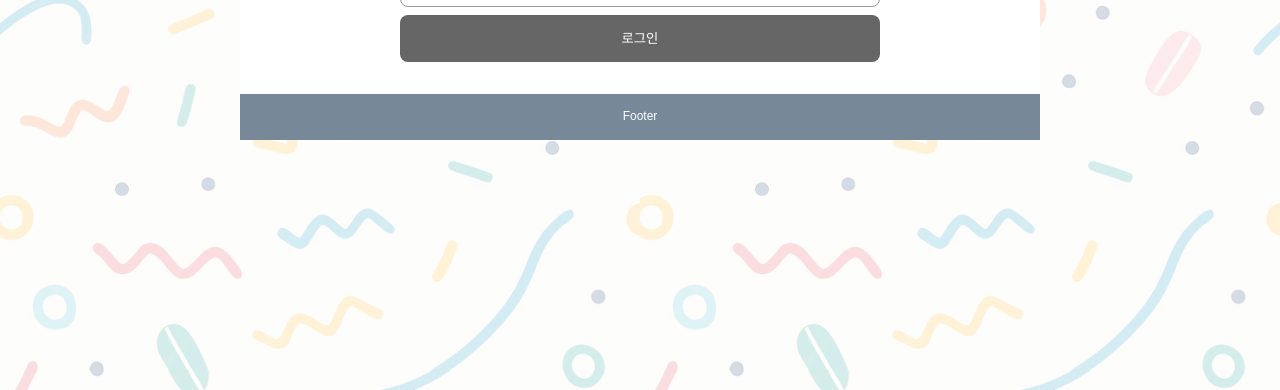
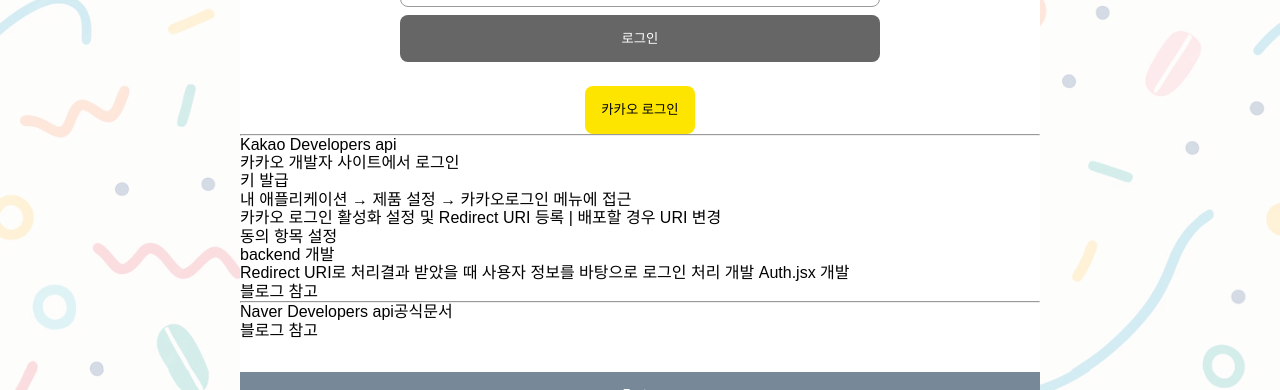
Before and after one commit to carrepe/test_front, a React (Vite) app: page /login in a window 1280 px wide. Shown: the part 270-660 px from the top of the page. Built offline with nearby package versions, Linux system fonts and the light colour scheme; no server answers; a small style sheet from the web is missing.

Commit message:
카카오 로그인 기능

```diff
--- a/src/App.jsx
+++ b/src/App.jsx
@@ -8,6 +8,7 @@
 import EditPost from "./pages/EditPost";
 import UserPage from "./pages/UserPage";
 import EditUserPage from "./pages/EditUserPage";
+import Auth from "./services/Auth";
 
 export default function App() {
 	return (
@@ -20,6 +21,7 @@
 				<Route path="create" element={<CreatePost />} />
 				<Route path="edit/:postId" element={<EditPost />} />
 				<Route path="userpage/:userinfo" element={<UserPage />} />
+				<Route path="/auth/kakao" element={<Auth />} />
 				<Route
 					path="updataUserInfo/:userinfo"
 					element={<EditUserPage />}
--- a/src/components/UserImage.jsx
+++ b/src/components/UserImage.jsx
@@ -1,10 +1,19 @@
 import style from "../styles/UserImage.module.css";
 const API_URL = import.meta.env.VITE_API_URL;
+
 export default function UserImage({ userImage, username }) {
 	return (
 		<div className={style.userimg}>
 			{userImage ? (
-				<img src={`${API_URL}/uploads/${userImage}`} alt={username} />
+				userImage.startsWith("http://k.kakaocdn.net") ||
+				userImage.startsWith("https://k.kakaocdn.net") ? (
+					<img src={userImage} alt={username} />
+				) : (
+					<img
+						src={`${API_URL}/uploads/${userImage}`}
+						alt={username}
+					/>
+				)
 			) : (
 				<img src="/user-profile.png" alt={username} />
 			)}
--- /dev/null
+++ b/src/hooks/useForm.js
@@ -0,0 +1,69 @@
+import { useState } from "react";
+
+export const useForm = (initialState) => {
+	const [values, setValues] = useState(initialState);
+
+	const handleChange = (e) => {
+		const { name, value } = e.target;
+		setValues((prev) => ({
+			...prev,
+			[name]: value,
+		}));
+	};
+
+	return [values, handleChange];
+};
+
+export const validateForm = (username, password, passwordCheck) => {
+	if (!/^[a-zA-Z][a-zA-Z0-9]{3,}$/.test(username)) {
+		return "아이디는 4자 이상이어야 하며 영어로 시작해야 합니다.";
+	}
+	if (password.length < 4) {
+		return "비밀번호는 4자 이상이어야 합니다.";
+	}
+	if (password !== passwordCheck) {
+		return "비밀번호와 비밀번호 확인이 일치하지 않습니다.";
+	}
+	return null;
+};
+
+export const registerUser = async (username, password, API_URL) => {
+	try {
+		const response = await fetch(`${API_URL}/auth/register`, {
+			method: "POST",
+			body: JSON.stringify({ username, password }),
+			headers: {
+				"Content-Type": "application/json",
+			},
+		});
+		return response;
+	} catch (err) {
+		console.log(err);
+		throw new Error("서버 오류가 발생했습니다. 나중에 다시 시도해주세요.");
+	}
+};
+
+export const validateLogin = (username, password) => {
+	if (!username || !password) {
+		return "아이디와 패스워드를 입력해주세요.";
+	}
+	return null;
+};
+
+export const loginUser = async (username, password, API_URL) => {
+	const response = await fetch(`${API_URL}/auth/login`, {
+		method: "POST",
+		body: JSON.stringify({ username, password }),
+		headers: {
+			"Content-Type": "application/json",
+		},
+		credentials: "include",
+	});
+
+	if (!response.ok) {
+		const data = await response.json();
+		throw new Error(data.message || "로그인에 실패했습니다.");
+	}
+
+	return response.json();
+};
--- a/src/pages/CreatePost.jsx
+++ b/src/pages/CreatePost.jsx
@@ -6,7 +6,7 @@
 const API_URL = import.meta.env.VITE_API_URL;
 
 // 커스텀 훅으로 분리하여 재사용해보세요
-const useForm = (initialState) => {
+const usePostForm = (initialState) => {
 	const [values, setValues] = useState(initialState);
 
 	const handleChange = useCallback((e) => {
@@ -36,7 +36,7 @@
 
 export default function CreatePost() {
 	const [{ title, summary, files, content }, handleChange, setFormValues] =
-		useForm({
+		usePostForm({
 			title: "",
 			summary: "",
 			files: "",
--- a/src/pages/EditPost.jsx
+++ b/src/pages/EditPost.jsx
@@ -6,7 +6,7 @@
 const API_URL = import.meta.env.VITE_API_URL;
 
 // 커스텀 훅으로 분리하여 재사용해보세요
-const useForm = (initialState) => {
+const usePostForm = (initialState) => {
 	const [values, setValues] = useState(initialState);
 	const [errors, setErrors] = useState({});
 
@@ -53,7 +53,7 @@
 		setFormValues,
 		errors,
 		setErrors,
-	] = useForm({
+	] = usePostForm({
 		title: "",
 		summary: "",
 		files: "",
--- a/src/pages/LoginPage.jsx
+++ b/src/pages/LoginPage.jsx
@@ -1,38 +1,9 @@
-import { useState, useCallback } from "react";
+import { useState } from "react";
 import { useNavigate } from "react-router-dom";
 import style from "../styles/LoginPage.module.css";
+import { useForm, validateLogin, loginUser } from "../hooks/useForm";
 
 const API_URL = import.meta.env.VITE_API_URL;
-
-// 커스텀 훅으로 분리하여 재사용해보세요
-const useForm = (initialState) => {
-	const [values, setValues] = useState(initialState);
-
-	const handleChange = useCallback((e) => {
-		const { name, value } = e.target;
-		setValues((prev) => ({ ...prev, [name]: value }));
-	}, []);
-
-	return [values, handleChange];
-};
-
-const loginUser = async (username, password) => {
-	const response = await fetch(`${API_URL}/auth/login`, {
-		method: "POST",
-		body: JSON.stringify({ username, password }),
-		headers: {
-			"Content-Type": "application/json",
-		},
-		credentials: "include",
-	});
-
-	if (!response.ok) {
-		const data = await response.json();
-		throw new Error(data.message || "로그인에 실패했습니다.");
-	}
-
-	return response.json();
-};
 
 export default function LoginPage() {
 	const [{ username, password }, handleChange] = useForm({
@@ -44,13 +15,14 @@
 
 	const handleSubmit = async (e) => {
 		e.preventDefault();
-		if (!username || !password) {
-			setError("아이디와 패스워드를 입력해주세요.");
+		const validationError = validateLogin(username, password);
+		if (validationError) {
+			setError(validationError);
 			return;
 		}
 
 		try {
-			await loginUser(username, password);
+			await loginUser(username, password, API_URL);
 			navigate("/");
 		} catch (error) {
 			console.error(error);
@@ -58,7 +30,21 @@
 		}
 	};
 
+	// 환경변수 가져오기
+	const REST_API_KEY = import.meta.env.VITE_KAKAO_REST_API_KEY;
+	const REDIRECT_URI = import.meta.env.VITE_KAKAO_REDIRECT_URI;
+
+	// 카카오 로그인 인증 코드 요청
+	const link = `https://kauth.kakao.com/oauth/authorize?client_id=${REST_API_KEY}&redirect_uri=${REDIRECT_URI}&response_type=code`;
+	console.log(link);
+
+	const kakaoLoginHandler = () => {
+		console.log("카카오 로그인");
+		window.location.href = link;
+	};
+
 	return (
+		<>
 			<form className={style.LoginPage} onSubmit={handleSubmit}>
 				<h2>로그인 페이지</h2>
 				<input
@@ -78,5 +64,80 @@
 				{error && <div className={style.error}>{error}</div>}
 				<button type="submit">로그인</button>
 			</form>
+
+			{/* 카카오 로그인 */}
+			<div className={style.LoginContainer}>
+				<button
+					className={style.kakaoLogin}
+					onClick={kakaoLoginHandler}
+				>
+					카카오 로그인
+				</button>
+			</div>
+			<hr />
+			{/* 참고자료 */}
+			<div>
+				Kakao Developers api
+				<ol
+					style={{
+						listStyle: "outside",
+						listStyleType: "dominantBaseline",
+					}}
+				>
+					<li>
+						<a href="https://developers.kakao.com/">
+							카카오 개발자 사이트
+						</a>
+						에서 로그인
+					</li>
+					<li>키 발급</li>
+					<li>
+						내 애플리케이션 → 제품 설정 →{" "}
+						<a href="https://developers.kakao.com/console/app/1085947/product/login">
+							카카오로그인 메뉴에 접근
+						</a>
+					</li>
+					<li>
+						카카오 로그인 활성화 설정 및 Redirect URI 등록 | 배포할
+						경우 URI 변경
+					</li>
+					<li>동의 항목 설정</li>
+					<li>backend 개발</li>
+					<li>
+						Redirect URI로 처리결과 받았을 때 사용자 정보를 바탕으로
+						로그인 처리 개발 Auth.jsx 개발
+					</li>
+				</ol>
+			</div>
+			<div>
+				<a
+					target="_blank"
+					rel="noopener noreferrer"
+					href="https://velog.io/@rmdnps10/React-KAKAO-%EC%86%8C%EC%85%9C-%EB%A1%9C%EA%B7%B8%EC%9D%B8-%EA%B5%AC%ED%98%84"
+				>
+					블로그 참고
+				</a>
+			</div>
+			<hr />
+			<p>
+				Naver Developers api
+				<a
+					target="_blank"
+					rel="noopener noreferrer"
+					href="https://developers.naver.com/docs/login/api/api.md#%EB%A1%9C%EA%B7%B8%EC%9D%B8"
+				>
+					공식문서
+				</a>
+			</p>
+			<p>
+				<a
+					target="_blank"
+					rel="noopener noreferrer"
+					href="https://choijying21.tistory.com/entry/%EB%A6%AC%EC%95%A1%ED%8A%B8-%EB%84%A4%EC%9D%B4%EB%B2%84-%EC%86%8C%EC%85%9C%EB%A1%9C%EA%B7%B8%EC%9D%B8-%EA%B5%AC%ED%98%84%ED%95%98%EA%B8%B0%ED%94%84%EB%A1%A0%ED%8A%B8-%EB%B6%80%EB%B6%84-%EB%84%A4%EC%95%84%EB%A1%9C"
+				>
+					블로그 참고
+				</a>
+			</p>
+		</>
 	);
 }
--- /dev/null
+++ b/src/services/Auth.jsx
@@ -0,0 +1,136 @@
+import { useEffect } from "react";
+import { useNavigate } from "react-router-dom";
+import { useDispatch } from "react-redux";
+import { setUserAllInfo } from "../store/userStore";
+
+function Auth() {
+	const REST_API_KEY = import.meta.env.VITE_KAKAO_REST_API_KEY;
+	const REDIRECT_URI = import.meta.env.VITE_KAKAO_REDIRECT_URI;
+	const API_URL = import.meta.env.VITE_API_URL;
+
+	const navigate = useNavigate();
+	const dispatch = useDispatch();
+
+	const getToken = async (code) => {
+		if (!code) {
+			throw new Error("인증코드가 없습니다.");
+		}
+
+		try {
+			const response = await fetch(
+				"https://kauth.kakao.com/oauth/token",
+				{
+					method: "POST",
+					headers: {
+						"Content-Type":
+							"application/x-www-form-urlencoded;charset=utf-8",
+					},
+					body: new URLSearchParams({
+						grant_type: "authorization_code",
+						client_id: REST_API_KEY,
+						redirect_uri: REDIRECT_URI,
+						code: code,
+					}),
+				}
+			);
+
+			if (!response.ok) {
+				const errorText = await response.text();
+				throw new Error(`토큰 받아오기 실패: ${errorText}`);
+			}
+
+			const data = await response.json();
+			console.log("카카오 토큰 데이터:", data);
+			return data;
+		} catch (error) {
+			console.error("토큰 요청 에러:", error);
+			throw error;
+		}
+	};
+
+	const loginWithKakao = async (access_token) => {
+		try {
+			console.log("카카오 로그인 시도:", access_token);
+
+			const response = await fetch(`${API_URL}/auth/kakao/login`, {
+				method: "POST",
+				headers: {
+					"Content-Type": "application/json",
+				},
+				credentials: "include",
+				body: JSON.stringify({ access_token }),
+			});
+
+			const data = await response.json();
+			console.log("서버 응답:", data);
+
+			if (!response.ok) {
+				throw new Error(data.message || "카카오 로그인 실패");
+			}
+
+			if (data.success && data.user) {
+				console.log("로그인 성공, 유저 정보:", data.user);
+				dispatch(setUserAllInfo(data.user));
+				return true;
+			}
+
+			return false;
+		} catch (error) {
+			console.error("카카오 로그인 에러:", error);
+			throw error;
+		}
+	};
+
+	useEffect(() => {
+		const fetchData = async () => {
+			try {
+				const code = new URL(window.location.href).searchParams.get(
+					"code"
+				);
+				console.log("카카오 인증 코드:", code);
+
+				if (!code) {
+					console.error("인증코드가 없습니다.");
+					navigate("/login");
+					return;
+				}
+
+				const tokenData = await getToken(code);
+
+				if (!tokenData?.access_token) {
+					throw new Error("액세스 토큰을 받아오지 못했습니다.");
+				}
+
+				const loginSuccess = await loginWithKakao(
+					tokenData.access_token
+				);
+
+				if (loginSuccess) {
+					console.log("로그인 성공, 메인 페이지로 이동");
+					navigate("/");
+				} else {
+					console.error("로그인 실패");
+					navigate("/login");
+				}
+			} catch (err) {
+				console.error("인증 처리 에러:", err);
+				navigate("/login");
+			}
+		};
+
+		fetchData();
+	}, [navigate, dispatch]);
+
+	return (
+		<div className="flex justify-center items-center min-h-screen">
+			<div className="text-center">
+				<h2 className="text-xl font-bold mb-4">
+					카카오 로그인 처리 중...
+				</h2>
+				<div className="animate-spin rounded-full h-8 w-8 border-b-2 border-gray-900 mx-auto"></div>
+			</div>
+		</div>
+	);
+}
+
+export default Auth;
--- a/src/styles/LoginPage.module.css
+++ b/src/styles/LoginPage.module.css
@@ -41,3 +41,24 @@
 		width: 100%;
 	}
 }
+
+.LoginContainer {
+	display: flex;
+	justify-content: center;
+	padding-top: 1rem;
+}
+
+.kakaoLogin {
+	background-color: #fee500;
+	color: #000;
+	border: none;
+	border-radius: 0.5rem;
+	cursor: pointer;
+	padding: 1rem;
+	transition: all 0.3s ease;
+}
+
+.LoginContainer button:hover {
+	opacity: 0.8;
+	transform: translateY(-3px);
+}
```
Also changed, not shown: src/pages/EditUserPage.jsx (+62 -19 lines), src/pages/RegisterPage.jsx (+5 -37 lines). Lines whose indentation alone changed are shown as unchanged.
